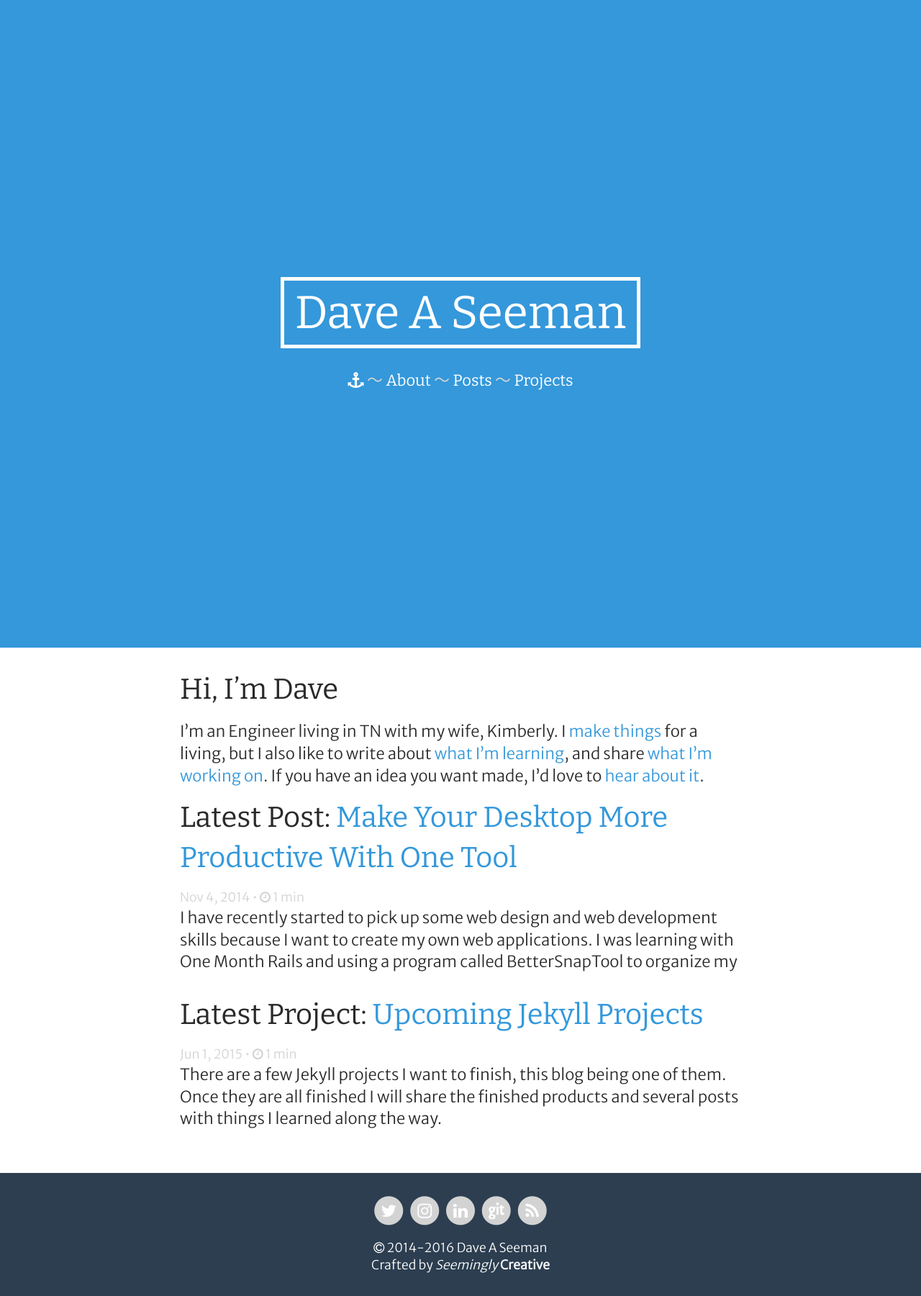
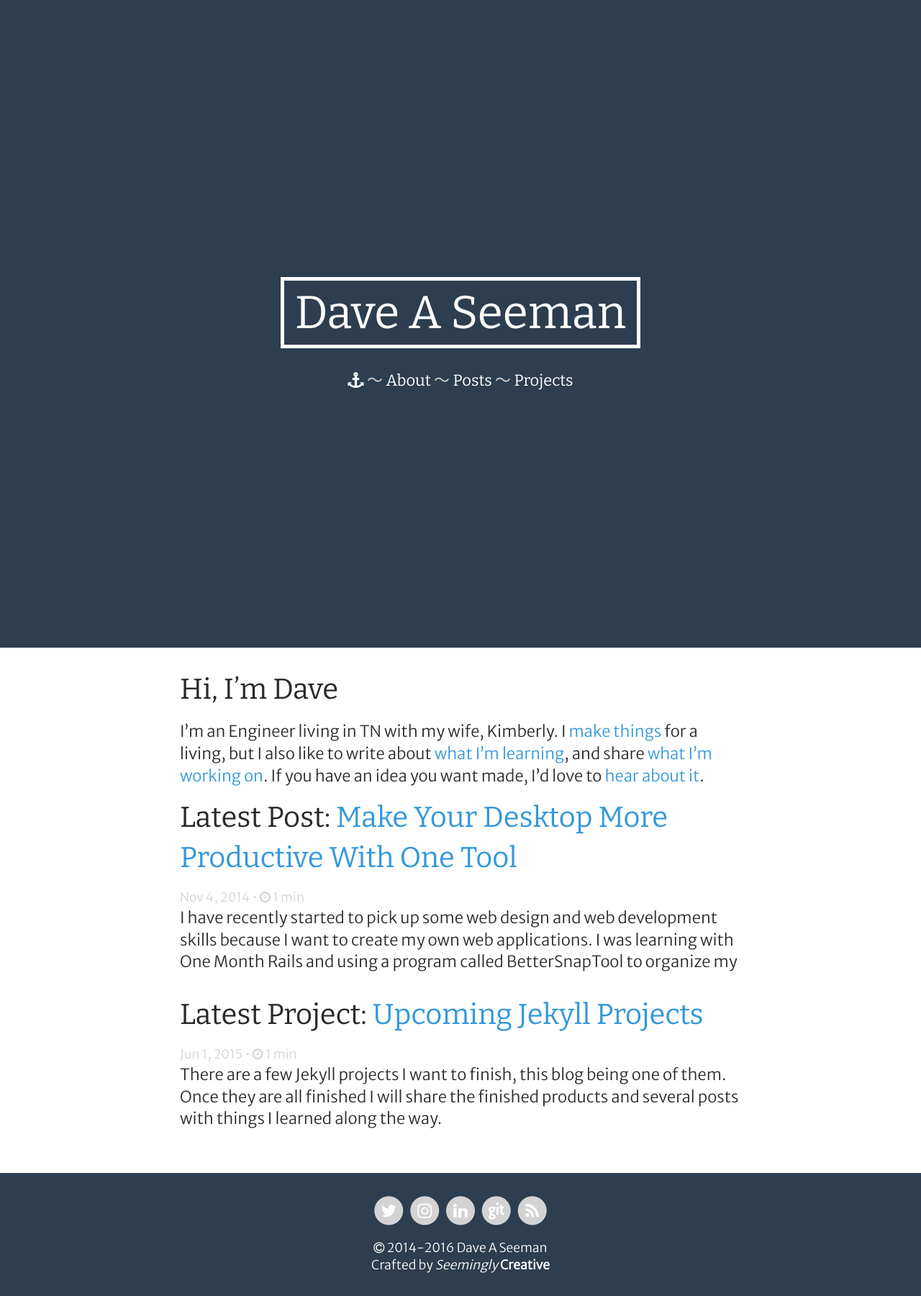
Before and after one commit to Shipwright/daveas.github.io, a Jekyll site: the page built from index.html, in a window 1280 px wide. Shown: the whole page at 72% size. Built offline with Jekyll 4.4.1, drawn with Linux system fonts in a browser that asks for light colours; nearby versions of some CDN libraries; some web fonts are replaced.

Commit message:
Update _header.scss

```diff
--- a/_sass/_header.scss
+++ b/_sass/_header.scss
@@ -6,7 +6,7 @@
   height: 100%;
   width: 100%;
   display: table;
-  background-color: $link-color;
+  background-color: $brand-color;
   font-family: $head-font;
   @include white-links;
 }
```
